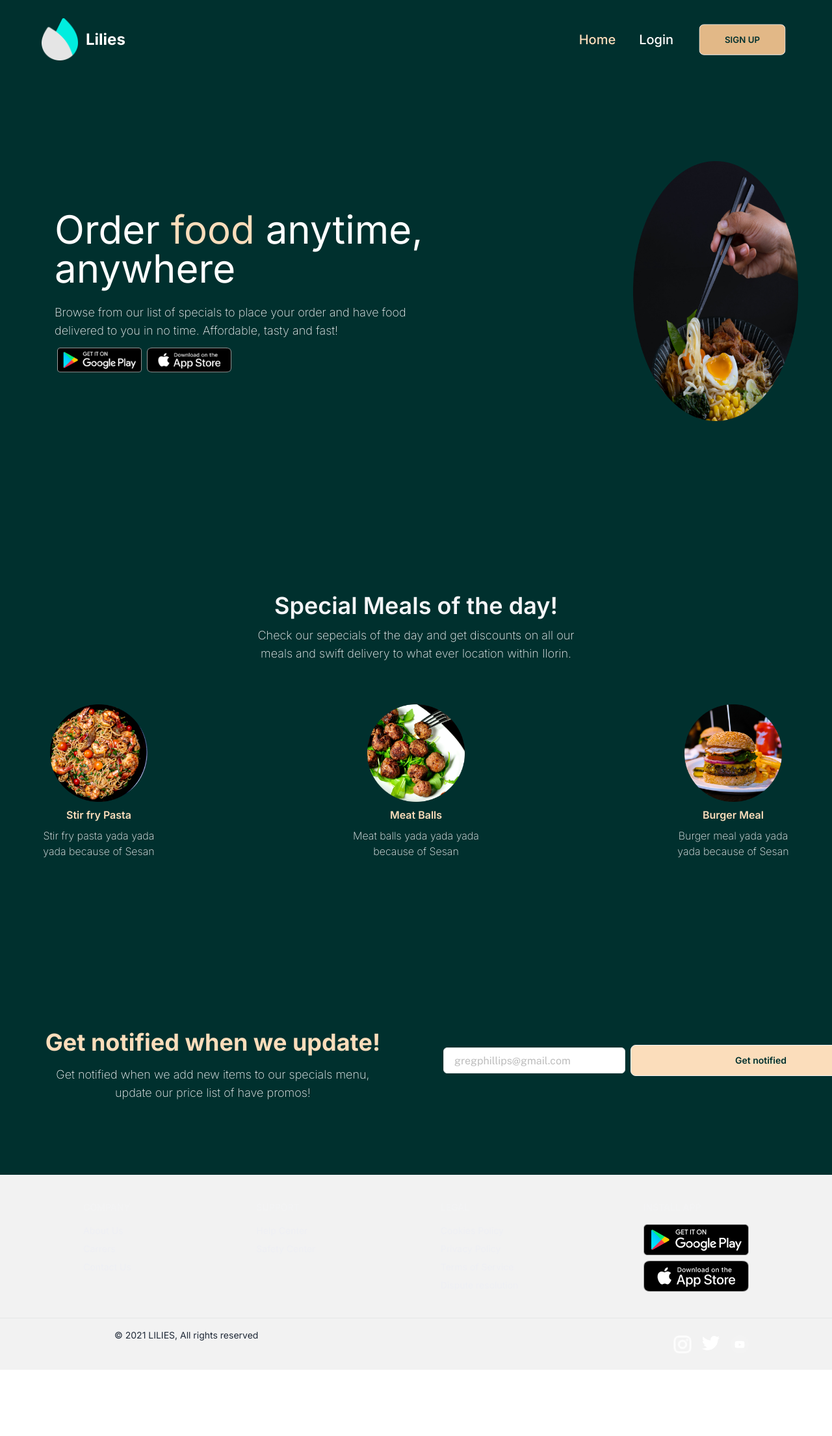
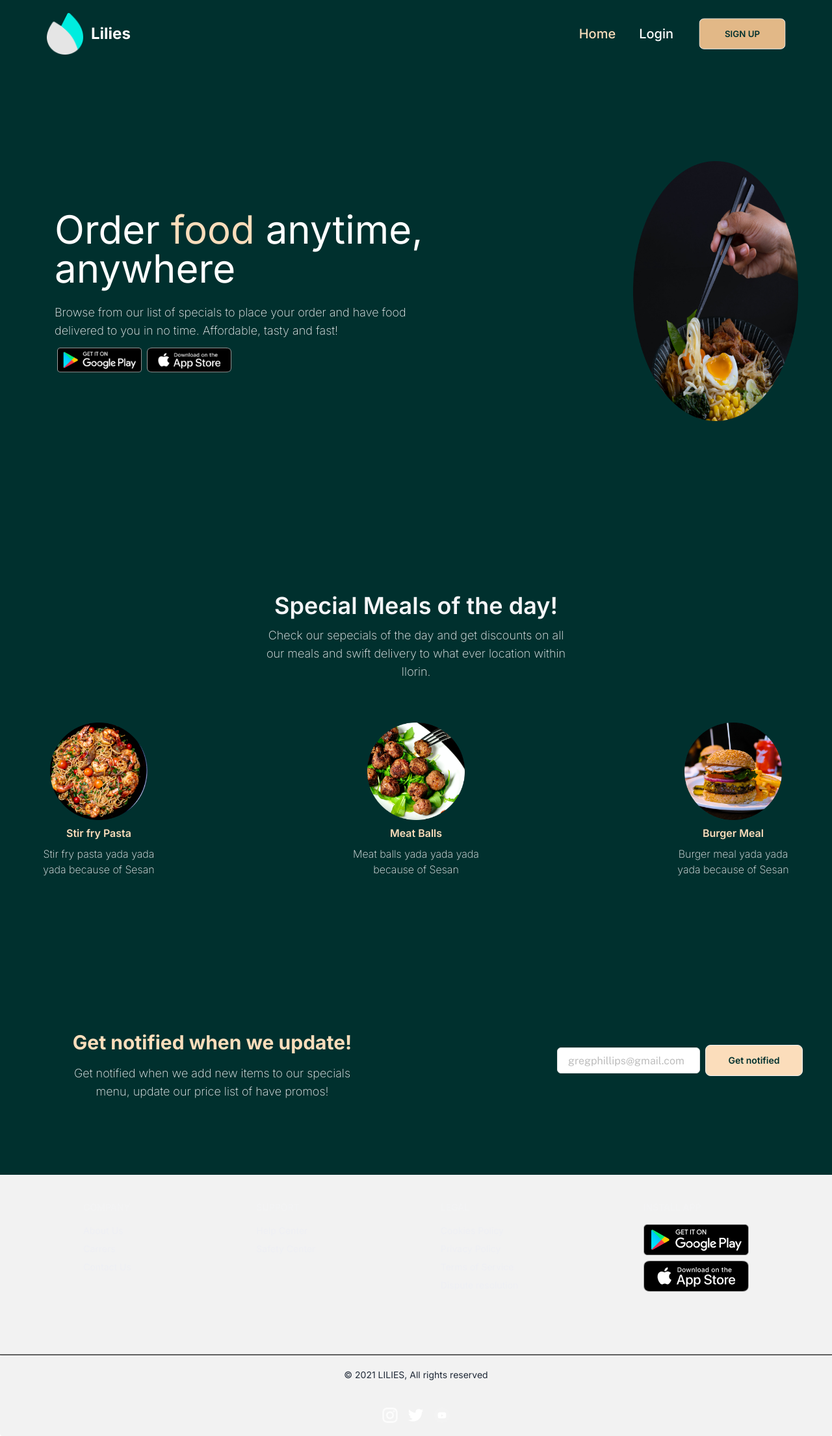
Before and after one commit to Ichie235/Next.js-Restaurants-website, a Next.js app: page / in a window 1280 px wide. Shown: the whole page at 65% size. Before the commit the page ends 2108 px from the top, so only its background shows below. Built offline with nearby package versions, Linux system fonts and the light colour scheme.

Commit message:
perform fixes

```diff
--- a/src/app/register/page.tsx
+++ b/src/app/register/page.tsx
@@ -15,10 +15,10 @@ export default function LoginPage() {
       {/* For Mobile/Tablet  */}
       <div className="lg:hidden">
         {/* Background Image */}
-        <div className="relative w-screen h-[120vh] bg-cover  bg-center bg-[url('/assets/register-banner.png')]">
+        <div className="relative w-screen h-[100vh] bg-cover  bg-center bg-[url('/assets/register-banner.png')]">
           {/* Login Form Modal */}
 
-          <div className="absolute w-[90%] left-0 right-0 mx-auto mt-[12rem] h-auto bg-white px-11 py-5 rounded-lg shadow-lg">
+          <div className="absolute w-[90%] left-0 right-0 mx-auto mt-[12rem] h-auto bg-white px-8 py-5 rounded-lg shadow-lg">
             <h1 className="text-center text-2xl font-semibold mt-8 mb-8 text-res-green">
               Welcome to Lilies!
             </h1>
@@ -64,9 +64,13 @@ export default function LoginPage() {
 
               <SubmitButton>Sign Up</SubmitButton>
             </form>
-            <div className="flex justify-between my-6 text-res-green font-semibold text-sm">
-              <Link href="/register">create an account</Link>
-              <Link href="/forgot-password">forgot password</Link>
+            <div className="flex justify-center my-6 text-res-green">
+              <p>
+                {' '}
+                Already have an account. <Link href="/login" className='font-bold'>
+                  LOGIN
+                </Link>{' '}
+              </p>
             </div>
           </div>
         </div>
@@ -122,9 +126,13 @@ export default function LoginPage() {
               </div>
               <SubmitButton>Sign Up</SubmitButton>
             </form>
-            <div className="flex justify-between my-6 text-res-green">
-              <Link href="/register">create an account</Link>
-              <Link href="/forgot-password">forgot password</Link>
+            <div className="flex justify-center my-6 text-res-green">
+              <p>
+                {' '}
+                Already have an account. <Link href="/login" className='font-bold'>
+                  LOGIN
+                </Link>{' '}
+              </p>
             </div>
           </div>
         </div>
--- a/src/components/Footer/Footer.tsx
+++ b/src/components/Footer/Footer.tsx
@@ -1,9 +1,14 @@
 import Image from 'next/image';
 
 export default function Footer() {
+  const socialMediaIcons = [
+    { src: '/assets/icons/instagram-icon.png', alt: 'instagram icon' },
+    { src: '/assets/icons/twitter-icon.svg', alt: 'twitter icon' },
+    { src: '/assets/icons/youtube.svg', alt: 'youtube icon' },
+  ];
   return (
     <>
-      <footer className="footer p-10 bg-base-200  text-res-gray-lite lg:justify-around">
+      <footer className="footer p-10 bg-base-200  text-res-gray-lite lg:justify-around pb-24">
         <nav>
           <header className="footer-title text-res-gray font-medium">
             Company
@@ -52,36 +57,27 @@ export default function Footer() {
           </a>
         </nav>
       </footer>
-      <footer className="footer pl-44 pr-32 py-4 border-t bg-base-200 text-base-content border-base-300 lg:h-[80px]">
-        <aside className="items-center grid-flow-col">
+
+      <hr className='border border-gray-700' />
+
+      <footer className="footer footer-center p-5 bg-base-200 text-base-content  rounded">
+        <aside>
           <p>© 2021 LILIES, All rights reserved</p>
         </aside>
-        <nav className="md:place-self-center md:justify-self-end">
+
+        <nav>
           <div className="grid grid-flow-col gap-4">
-            <a>
-              <Image
-                src="/assets/icons/instagram-icon.png"
-                alt="instagram icon"
-                width={28}
-                height={28}
-              />
-            </a>
-            <a>
-              <Image
-                src="/assets/icons/twitter-icon.svg"
-                alt="twitter icon"
-                width={28}
-                height={28}
-              />
-            </a>
-            <a>
-              <Image
-                src="/assets/icons/youtube.svg"
-                alt="youtube icon"
-                width={28}
-                height={28}
-              />
-            </a>
+            {socialMediaIcons.map((icon, index) => (
+              <a key={index}>
+                <Image
+                  src={icon.src}
+                  alt={icon.alt}
+                  width={15}
+                  height={15}
+                  className="w-6 h-6"
+                />
+              </a>
+            ))}
           </div>
         </nav>
       </footer>
--- a/src/components/LandingPageComponent/index.tsx
+++ b/src/components/LandingPageComponent/index.tsx
@@ -72,7 +72,7 @@ export default function LandingPage() {
           <h2 className="text-center text-res-gray text-xl font-semibold lg:text-4xl ">
             Special Meals of the day!
           </h2>
-          <p className=" text-res-gray text-sm font-extralight mt-3 px-6 md:px-14 md:text-center lg:w-[609px] lg:text-lg lg:text-center">
+          <p className=" text-res-gray text-sm font-extralight mt-3 px-6 md:px-16  md:text-center lg:w-[609px] lg:text-lg lg:text-center">
             Check our sepecials of the day and get discounts on all our meals
             and swift delivery to what ever location within Ilorin.
           </p>
@@ -100,28 +100,28 @@ export default function LandingPage() {
       </div>
 
       {/* Section 3 */}
-      <div className="flex flex-col items-center mt-14 md:mt-20 lg:flex-row lg:justify-center lg:px-2 lg:my-28 lg:gap-5 xl:gap-56">
-        <div className="flex flex-col items-center gap-4">
-          <h3 className="text-res-orange-lite font-bold text-xl text-center lg:text-4xl lg:w-[549px]">
+      <div className="flex flex-col items-center mt-14 md:mt-20 md:gap-0   lg:flex-row lg:justify-around lg:mr-16  lg:my-28 xl:gap-56">
+        <div className="flex flex-col gap-4 px-8">
+          <h3 className="text-res-orange-lite font-bold text-xl text-center lg:text-3xl lg:w-[549px]">
             {' '}
             Get notified when we update!
           </h3>
-          <p className="text-res-gray text-center px-6 font-extralight md:px-14 lg:w-[513px] lg:text-lg lg:px-0">
+          <p className="text-res-gray text-center px-6 font-extralight md:px-16 md:text-sm lg:px-12 lg:text-lg ">
             {' '}
             Get notified when we add new items to our specials menu, update our
             price list of have promos!
           </p>
         </div>
-        <div className="flex justify-center md:gap-9 lg:gap-2 mt-6 mb-10">
+        <div className="flex justify-between gap-2  mt-6 mb-10">
           <FormInput
             type="email"
             name="email"
             title=""
             placeholder="gregphillips@gmail.com"
             value={''}
-            className="border-2 border-gray-300 bg-white rounded-md py-2 px-4  focus:bg-white w-[85%] h-[40px] md:w-[220px] lg:w-[280px]"
+            className="border-2 border-gray-300 bg-white rounded-md py-2 px-4  focus:bg-white w-[190px] h-[40px] md:w-[220px] lg:w-[220px]"
           />
-          <SubmitButton className="bg-res-orange-lite text-res-green normal-case w-fit h[20px] -ml-8 lg:ml-0">
+          <SubmitButton className="bg-res-orange-lite text-res-green text-center normal-case  w-[100px] h-[25px] md:w-[150px] md:h-[25px] lg:ml-0">
             Get notified
           </SubmitButton>
         </div>
--- a/src/components/Navbar/Navbar.tsx
+++ b/src/components/Navbar/Navbar.tsx
@@ -27,7 +27,7 @@ function NavList({
         <Link
           href="/login"
           className={`text-white text-center hover:text-orange-400 transition-colors font-medium text-xl ${
-            isLogin ? 'hidden' : '' // Hide "Login" link when on the login page
+            isLogin ? 'hidden' : ''
           }`}
         >
           {' '}
@@ -66,25 +66,32 @@ export default function NavbarSimple() {
       window.removeEventListener('resize', handleWindowResize);
     };
   }, []);
-
+  React.useEffect(() => {
+    setOpenNav(false);
+  }, [pathname]);
+  const isTransparentBackground = isLogin || isRegister;
   return (
-    <div className="z-40 fixed top-0 w-full  bg-res-green text-white px-12 lg:px-16 pt-7">
-      <div className="flex items-center justify-between text-blue-gray-900">
+    <div
+      className={`z-40 fixed top-0 w-full text-white px-12 lg:px-16 pt-5 ${
+        isTransparentBackground ? 'bg-res-green bg-opacity-70' : 'bg-res-green'
+      }`}
+    >
+      <div className="flex pb-5 items-center justify-between text-blue-gray-900">
         <Link href="/">
-          <div className="flex items-center gap-3 cursor-pointer ">
+          <div className="flex items-center gap-3  cursor-pointer -ml-5 md:ml-2 ">
             {' '}
             <Image
               src="/assets/restaurant-logo.png"
               alt="company logo"
               width={56}
               height={66}
+              className="w-10 h-11 md:w-14 md:h-16"
             />
             <h2 className="font-bold text-white text-2xl">Lilies</h2>
           </div>
         </Link>
         <div className="hidden  lg:flex flex-row justify-between items-center gap-2">
           <NavList isLogin={isLogin} isRegister={isRegister} />
-          {/* {children} */}
         </div>
         <IconButton
           variant="text"
@@ -102,7 +109,6 @@ export default function NavbarSimple() {
       <Collapse open={openNav}>
         <div className="py-6 relative text-center flex flex-col items-center ">
           <NavList isLogin={isLogin} isRegister={isRegister} />
-          {/* <div className="mt-5 ml-1">{children}</div> */}
         </div>
       </Collapse>
     </div>
```
